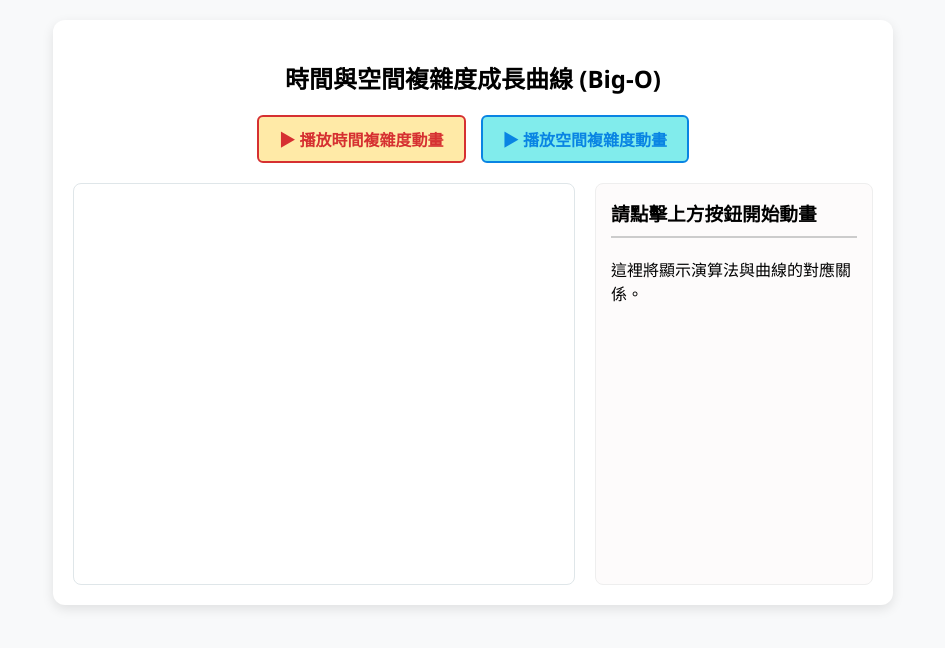
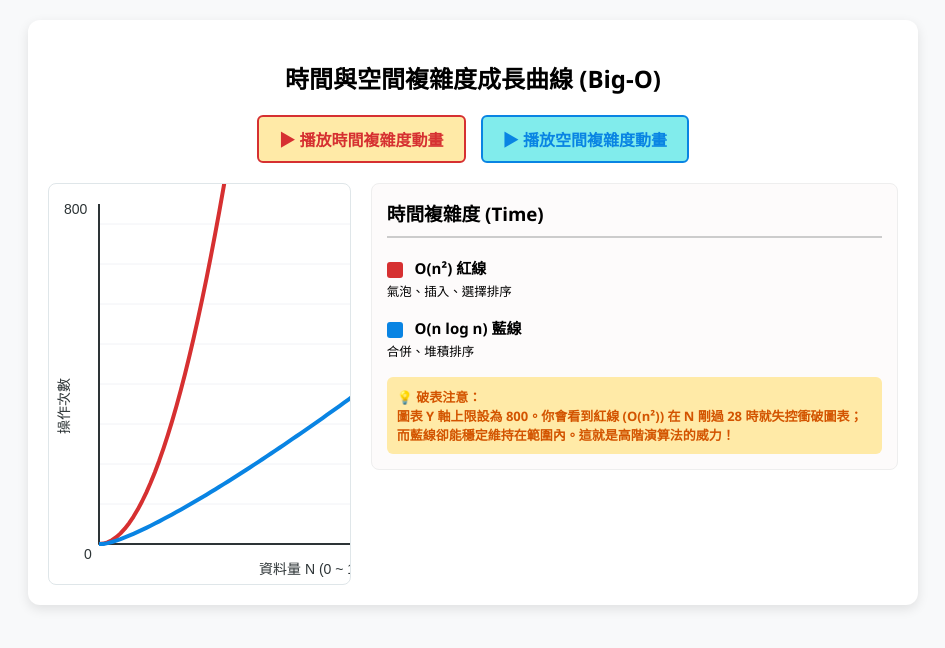
Before and after one commit to castorice0409/sort_report, a plain HTML site: page complexity.html in a window 1280 px wide. Both pictures are taken after a click on the button "▶ 播放時間複雜度動畫". Shown: the whole page, without its empty margins (167-1112 px from the left). Drawn offline with Linux system fonts and the light colour scheme.

Commit message:
改了一下曲線動畫

```diff
--- a/complexity.html
+++ b/complexity.html
@@ -3,21 +3,24 @@
 <head>
     <meta charset="UTF-8">
     <meta name="viewport" content="width=device-width, initial-scale=1.0">
-    <title>排序演算法複雜度動畫</title>
+    <title>排序演算法複雜度動畫 (修復升級版)</title>
     <style>
         body { font-family: 'Segoe UI', Tahoma, Geneva, Verdana, sans-serif; background-color: #f8f9fa; margin: 0; padding: 20px; display: flex; flex-direction: column; align-items: center; }
-        .container { background: white; padding: 20px; border-radius: 12px; box-shadow: 0 4px 12px rgba(0,0,0,0.1); width: 800px; }
+        .container { background: white; padding: 20px; border-radius: 12px; box-shadow: 0 4px 12px rgba(0,0,0,0.1); width: 850px; }
         .controls { display: flex; justify-content: center; gap: 15px; margin-bottom: 20px; }
         button { padding: 10px 20px; font-size: 16px; cursor: pointer; border: none; border-radius: 6px; font-weight: bold; transition: 0.2s; }
         .btn-time { background-color: #ffeaa7; color: #d63031; border: 2px solid #d63031; }
         .btn-space { background-color: #81ecec; color: #0984e3; border: 2px solid #0984e3; }
-        button:hover { filter: brightness(0.9); }
-        .layout { display: flex; gap: 20px; }
-        canvas { background: #fff; border: 1px solid #dfe6e9; border-radius: 8px; }
+        button:hover { filter: brightness(0.9); transform: translateY(-2px); }
+        .layout { display: flex; gap: 20px; align-items: flex-start; }
+        /* 設定 canvas 溢出隱藏，讓破表的曲線被乾淨地裁切 */
+        .canvas-container { border: 1px solid #dfe6e9; border-radius: 8px; background: #fff; overflow: hidden; position: relative; }
+        canvas { display: block; }
         .legend { flex-grow: 1; padding: 15px; background: #fdfbfb; border-radius: 8px; border: 1px solid #eee; }
         .legend h3 { margin-top: 0; border-bottom: 2px solid #ccc; padding-bottom: 10px; }
-        .legend-item { margin-bottom: 15px; line-height: 1.5; }
+        .legend-item { margin-bottom: 15px; line-height: 1.5; font-size: 15px;}
         .color-box { display: inline-block; width: 16px; height: 16px; margin-right: 8px; vertical-align: middle; border-radius: 3px; }
+        .alert-box { background: #ffeaa7; padding: 10px; border-radius: 6px; font-size: 13px; color: #d35400; font-weight: bold; margin-top: 10px;}
     </style>
 </head>
 <body>
@@ -31,11 +34,13 @@
         </div>
 
         <div class="layout">
-            <canvas id="graphCanvas" width="500" height="400"></canvas>
+            <div class="canvas-container">
+                <canvas id="graphCanvas" width="500" height="400"></canvas>
+            </div>
 
             <div class="legend" id="legendBox">
-                <h3>請點擊上方按鈕開始動畫</h3>
-                <p>這裡將顯示演算法與曲線的對應關係。</p>
+                <h3>請點擊上方按鈕開始</h3>
+                <p>觀察當資料量 (N) 增加時，不同演算法的效能表現差異。</p>
             </div>
         </div>
     </div>
@@ -48,9 +53,20 @@
 
         const maxN = 100; // X軸最大資料量
 
-        // 繪製座標軸
+        // 繪製座標軸與背景網格
         function drawAxes(yMax, yLabel) {
             ctx.clearRect(0, 0, canvas.width, canvas.height);
+
+            // 畫淺色背景網格
+            ctx.strokeStyle = '#f1f2f6';
+            ctx.lineWidth = 1;
+            for(let i=1; i<10; i++) {
+                ctx.beginPath();
+                ctx.moveTo(50, 400 - i*40);
+                ctx.lineTo(480, 400 - i*40);
+                ctx.stroke();
+            }
+
             ctx.strokeStyle = '#2d3436';
             ctx.lineWidth = 2;
             ctx.beginPath();
@@ -62,10 +78,10 @@
             ctx.lineTo(canvas.width - 20, canvas.height - 40);
             ctx.stroke();
 
-            // 標籤
+            // 標籤設定
             ctx.fillStyle = '#2d3436';
             ctx.font = '14px Arial';
-            ctx.fillText("資料量 (N)", canvas.width / 2, canvas.height - 10);
+            ctx.fillText("資料量 N (0 ~ 100)", canvas.width / 2 - 40, canvas.height - 10);
 
             ctx.save();
             ctx.translate(20, canvas.height / 2 + 50);
@@ -75,55 +91,121 @@
 
             // 刻度
             ctx.fillText("0", 35, canvas.height - 25);
-            ctx.fillText(maxN, canvas.width - 30, canvas.height - 20);
+            ctx.fillText(yMax, 15, 30); // 標示 Y 軸最高點
         }
 
-        // 動畫繪製曲線
+        // 動畫核心邏輯 (重構為每幀重繪完整路徑)
         function animateCurves(curves, yMax, yLabel) {
             cancelAnimationFrame(animationId);
-            drawAxes(yMax, yLabel);
-
-            let currentN = 1;
+            let currentN = 0;
             const drawOriginX = 50;
             const drawOriginY = canvas.height - 40;
             const scaleX = (canvas.width - 70) / maxN;
             const scaleY = (canvas.height - 60) / yMax;
 
             function draw() {
-                if (currentN > maxN) return;
+                drawAxes(yMax, yLabel);
 
                 curves.forEach(curve => {
                     ctx.strokeStyle = curve.color;
-                    ctx.lineWidth = 3;
+                    ctx.lineWidth = 4;
+                    ctx.lineJoin = 'round'; // 讓折線轉折處平滑
                     ctx.beginPath();
 
-                    // 從上一個點連到目前點
-                    let prevVal = curve.fn(currentN - 1);
-                    let currVal = curve.fn(currentN);
+                    // 從原點開始畫
+                    ctx.moveTo(drawOriginX, drawOriginY);
 
-                    ctx.moveTo(drawOriginX + (currentN - 1) * scaleX, drawOriginY - prevVal * scaleY);
-                    ctx.lineTo(drawOriginX + currentN * scaleX, drawOriginY - currVal * scaleY);
+                    // 畫出從 1 到 currentN 的完整曲線
+                    for (let x = 1; x <= currentN; x++) {
+                        let y = curve.fn(x);
+                        ctx.lineTo(drawOriginX + x * scaleX, drawOriginY - y * scaleY);
+                    }
                     ctx.stroke();
+
+                    // 畫一個小圓點代表目前的推進位置
+                    let currentY = curve.fn(currentN);
+                    let renderY = drawOriginY - currentY * scaleY;
+
+                    // 只有當圓點還在圖表可視範圍內才畫它 (處理破表的情況)
+                    if (renderY > 0) {
+                        ctx.fillStyle = curve.color;
+                        ctx.beginPath();
+                        ctx.arc(drawOriginX + currentN * scaleX, renderY, 6, 0, Math.PI * 2);
+                        ctx.fill();
+                    }
                 });
 
-                currentN += 0.5; // 動畫速度
-                animationId = requestAnimationFrame(draw);
+                // 動畫推進：每次增加 1
+                if (currentN < maxN) {
+                    currentN += 1;
+                    animationId = requestAnimationFrame(draw);
+                }
             }
             draw();
         }
 
         function playTimeComplexity() {
-            // Y軸最大值設定為 100^2 = 10000
-            const yMax = Math.pow(maxN, 2);
+            // Y軸最大值設定為 800
+            // N=100時，O(n^2) 是 10000 (會直接衝破天花板！)
+            // N=100時，O(n log n) 約是 664 (會剛好在圖表頂端範圍內)
+            const yMax = 800;
 
             legendBox.innerHTML = `
-                <h3>時間複雜度 (Time Complexity)</h3>
+                <h3>時間複雜度 (Time)</h3>
                 <div class="legend-item">
                     <span class="color-box" style="background:#d63031;"></span>
-                    <b>O(n²) 拋物線</b><br>
-                    氣泡排序、插入排序、選擇排序<br>
-                    <small>資料量變大時，耗時會呈現恐怖的倍數成長。</small>
+                    <b>O(n²) 紅線</b><br>
+                    <small>氣泡、插入、選擇排序</small>
                 </div>
                 <div class="legend-item">
                     <span class="color-box" style="background:#0984e3;"></span>
-                    <b>O(n log n
+                    <b>O(n log n) 藍線</b><br>
+                    <small>合併、堆積排序</small>
+                </div>
+                <div class="alert-box">
+                    💡 破表注意：<br>
+                    圖表 Y 軸上限設為 800。你會看到紅線 (O(n²)) 在 N 剛過 28 時就失控衝破圖表；而藍線卻能穩定維持在範圍內。這就是高階演算法的威力！
+                </div>
+            `;
+
+            const curves = [
+                { color: '#d63031', fn: (n) => Math.pow(n, 2) }, // O(n^2)
+                { color: '#0984e3', fn: (n) => n * Math.log2(n || 1) } // O(n log n)
+            ];
+
+            animateCurves(curves, yMax, "操作次數");
+        }
+
+        function playSpaceComplexity() {
+            // Y軸最大值設定為 100 (因為 O(n) 最大就是 N=100)
+            const yMax = 100;
+
+            legendBox.innerHTML = `
+                <h3>空間複雜度 (Space)</h3>
+                <div class="legend-item">
+                    <span class="color-box" style="background:#00b894;"></span>
+                    <b>O(n) 綠線</b><br>
+                    <small>合併排序 (Merge Sort)</small><br>
+                    <small style="color:#555;">為了解決合併，需要額外產生跟資料一樣大的陣列，所以呈對角線成長。</small>
+                </div>
+                <div class="legend-item">
+                    <span class="color-box" style="background:#fdcb6e;"></span>
+                    <b>O(1) 黃線</b><br>
+                    <small>氣泡、插入、選擇、堆積</small><br>
+                    <small style="color:#555;">只需極少固定變數即可完成排序，不管資料多少，線永遠是平的！</small>
+                </div>
+            `;
+
+            const curves = [
+                { color: '#00b894', fn: (n) => n }, // O(n)
+                { color: '#fdcb6e', fn: (n) => 2 }  // O(1) 稍微畫高一點避免貼齊邊緣
+            ];
+
+            animateCurves(curves, yMax, "額外記憶體空間");
+        }
+
+        // 初始畫面
+        drawAxes(100, "圖表初始化");
+    </script>
+</body>
+</html>
```
